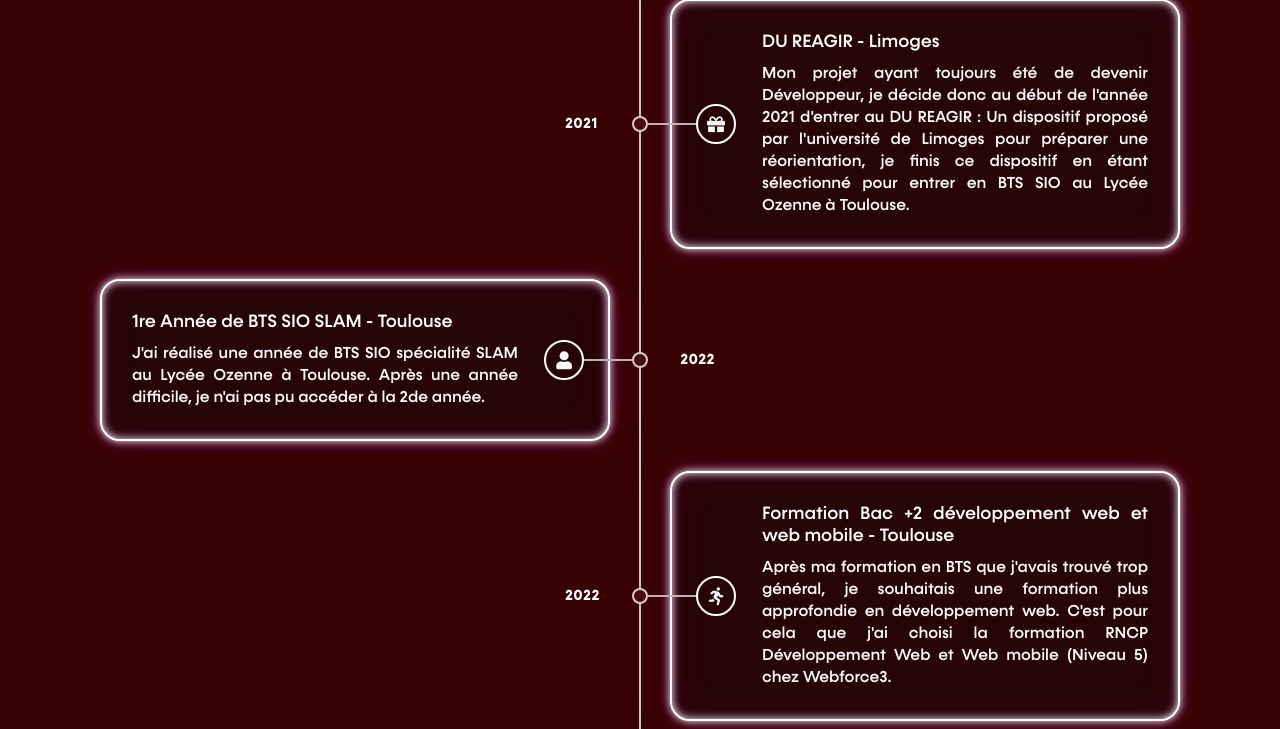
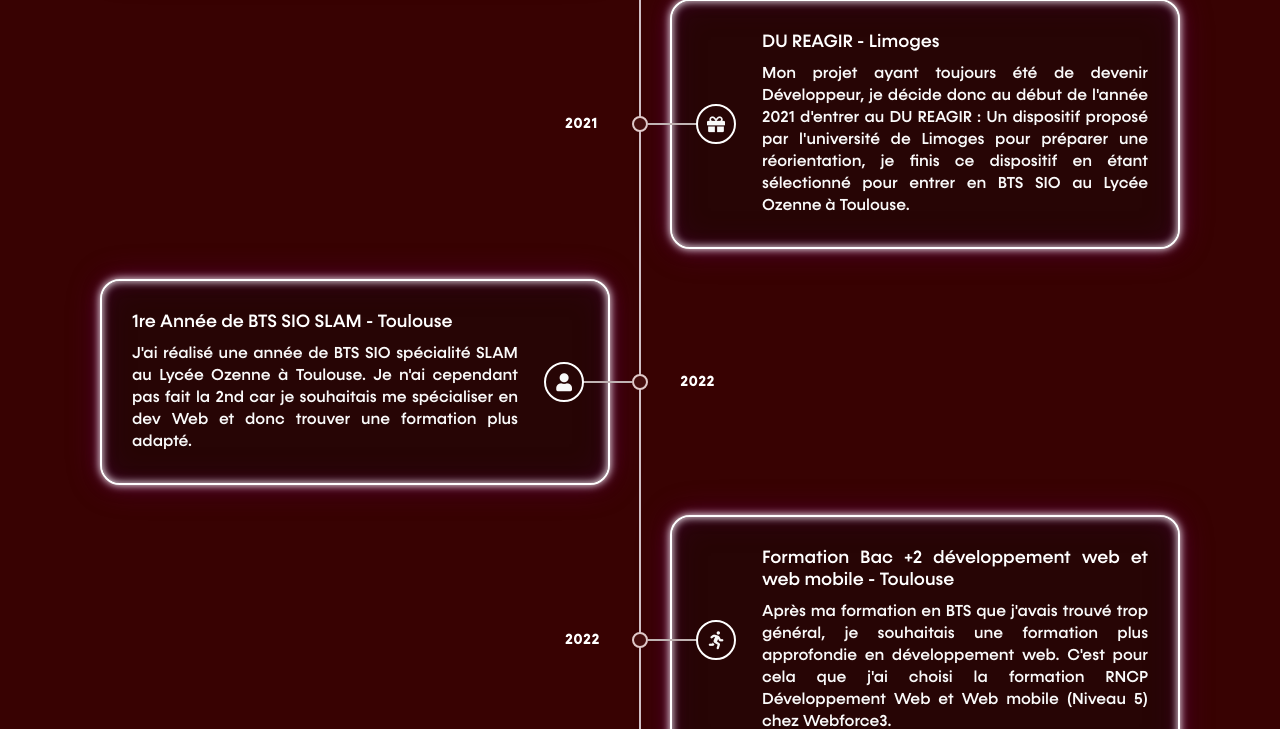
Before and after one commit to killian24000/PORTFOLIO_PERRICHETV2, a PHP site: page /index.php?action=etude in a window 1280 px wide. Shown: the part 743-1472 px from the top of the page. Run offline with PHP 8.4, Linux system fonts and the light colour scheme; some libraries are stand-ins or nearby versions.

Commit message:
Update etude.phtml

```diff
--- a/vue/etude.phtml
+++ b/vue/etude.phtml
@@ -51,7 +51,7 @@
                     <h2>1re Année de BTS SIO SLAM - Toulouse</h2>
                     <p>
                       J'ai réalisé une année de BTS SIO spécialité SLAM au Lycée Ozenne à Toulouse.
-                      Après une année difficile, je n'ai pas pu accéder à la 2de année.
+                      Je n'ai cependant pas fait la 2nd car je souhaitais me spécialiser en dev Web et donc trouver une formation plus adapté.
                     </p>
                   </div>
                 </div>
```
